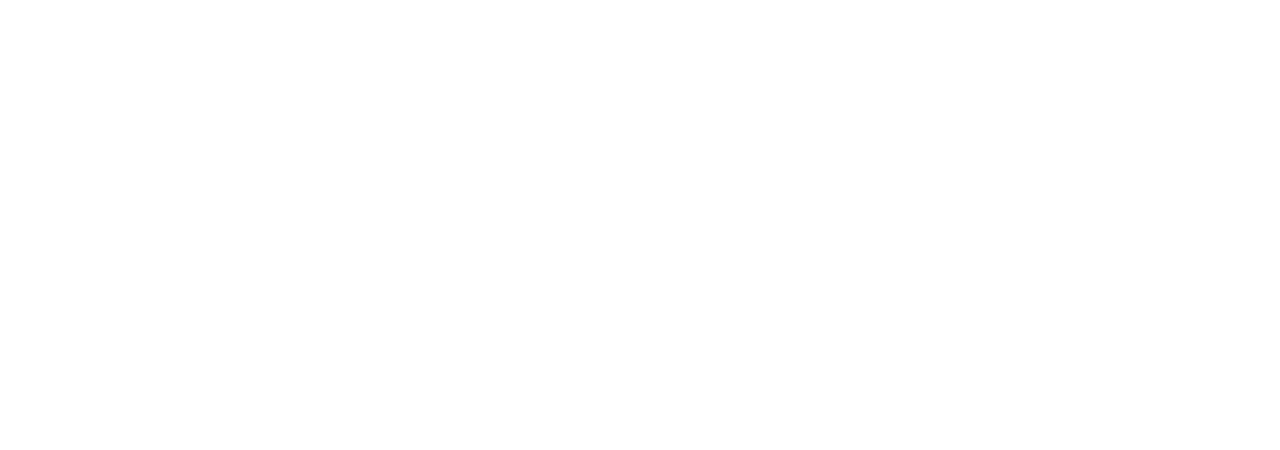
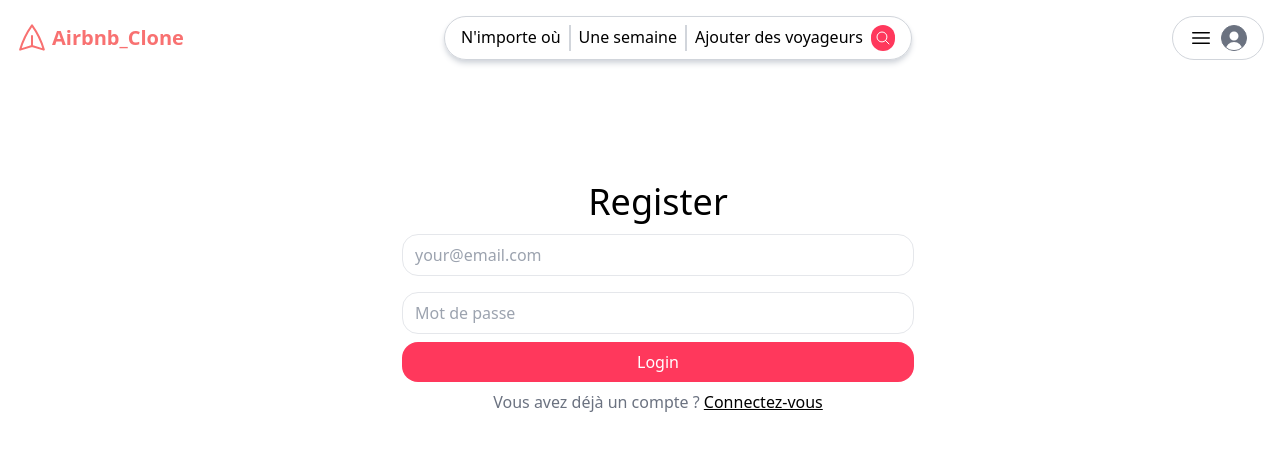
Before and after one commit to TheoKennel/airbnb_clone, a React (Vite) app: page /register in a window 1280 px wide. Before the commit this address had no page. Shown: the top 450 px of the page. Built offline with nearby package versions, Linux system fonts and the light colour scheme.

Commit message:
Ajout page d'inscription + Rajouter des section, (copié collé de LoginPage.jsx)

```diff
--- a/src/App.jsx
+++ b/src/App.jsx
@@ -1,5 +1,5 @@
 import './App.css'
-import { IndexPage, LoginPage } from './pages/index';
+import { IndexPage, LoginPage, RegisterPage } from './pages/index';
 import React from 'react';
 import {Route, Routes} from "react-router-dom";
 import Layout from "./Content/Layout.jsx";
@@ -10,6 +10,7 @@
             <Route path="/" element={<Layout/>} >
                 <Route index element={<IndexPage/>} />
                 <Route path="/login" element={<LoginPage/>}/>
+                <Route path="/register" element={<RegisterPage/>}/>
             </Route>
         </Routes>
     );
--- a/src/pages/LoginPage.jsx
+++ b/src/pages/RegisterPage.jsx
@@ -2,17 +2,17 @@
 import Header from "../Content/Header.jsx";
 import {Link} from "react-router-dom";
 
-const LoginPage = () => {
+const RegisterPage = () => {
     return  (
         <div className="mt-4 grow flex items-center justify-around">
             <div className="mb-64 pl-9">
-                <h1 className="text-4xl text-center pb-1">Login</h1>
+                <h1 className="text-4xl text-center pb-1">Register</h1>
                 <form className="max-w-lg mx-auto">
                     <input type="email" placeholder='your@email.com'/>
                     <input type="Mot de passe" placeholder='Mot de passe'/>
                     <button className="primary">Login</button>
                     <div className="text-center py-2 text-gray-500">
-                        Vous n'avez pas encore de compte ? <Link className="underline text-black" to={'./register'}> Inscrivez-vous</Link>
+                        Vous avez déjà un compte ? <Link className="underline text-black" to={'/login'}> Connectez-vous</Link>
                     </div>
                 </form>
             </div>
@@ -20,4 +20,4 @@
     );
 };
 
-export default LoginPage;
+export default RegisterPage;
--- a/src/pages/index.js
+++ b/src/pages/index.js
@@ -1,7 +1,9 @@
 import IndexPage from "./IndexPage.jsx";
 import LoginPage from "./LoginPage.jsx";
+import RegisterPage from "./RegisterPage.jsx";
 
 export {
     IndexPage,
     LoginPage,
+    RegisterPage,
 };
```
